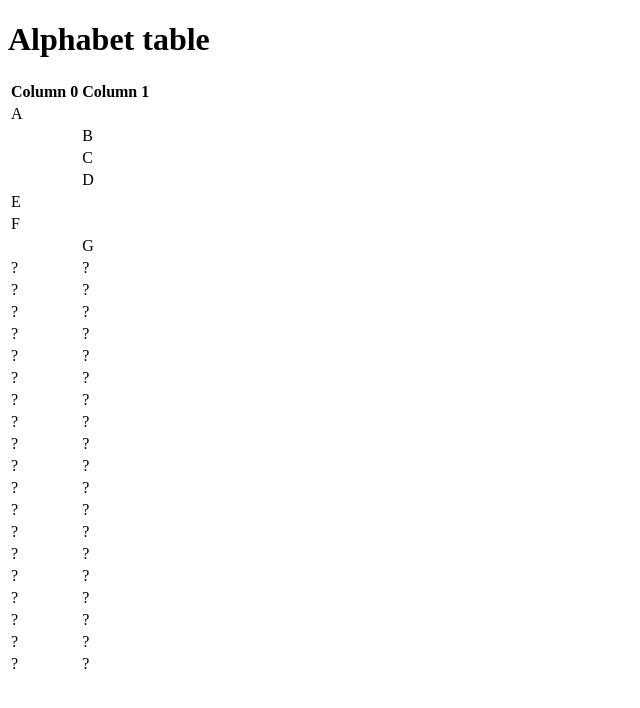
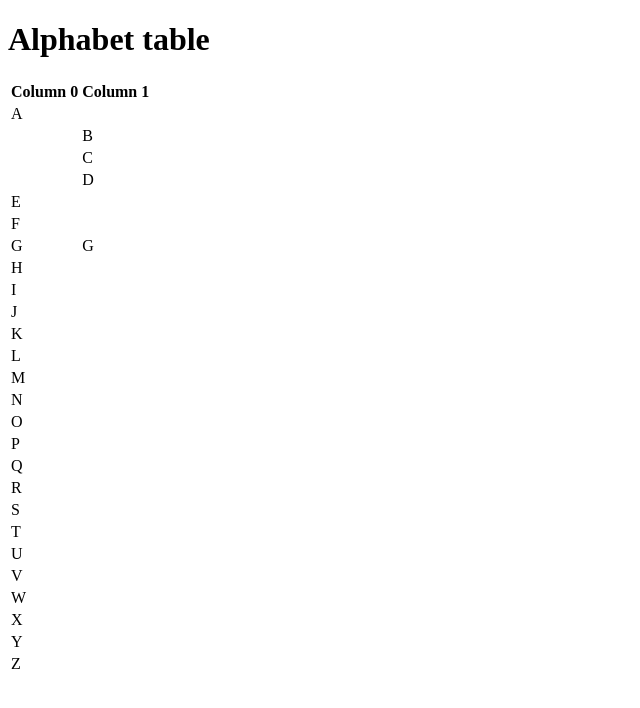
Before and after one commit to comp426-2023-spring/a01-haowens, a website: page public/index.html in a window 1280 px wide. Shown: the whole page, without its empty margins (0-640 px from the left). Drawn offline with Linux system fonts and the light colour scheme.

Commit message:
alphabet table

```diff
--- a/public/index.html
+++ b/public/index.html
@@ -34,64 +34,64 @@
     						<td>F</td><td></td>
   					</tr>
   					<tr>
-    						<td></td><td>G</td>
+    						<td>G</td><td>G</td>
   					</tr>
   					<tr>
-    						<td>?</td><td>?</td>
+    						<td>H</td><td></td>
   					</tr>
  					<tr>
-                                                <td>?</td><td>?</td>
+                                                <td>I</td><td></td>
                                         </tr>
 					<tr>
-                                                <td>?</td><td>?</td>
+                                                <td>J</td><td></td>
                                         </tr>
 					<tr>
-                                                <td>?</td><td>?</td>
+                                                <td>K</td><td></td>
                                         </tr>
                                         <tr>
-                                                <td>?</td><td>?</td>
+                                                <td>L</td><td></td>
                                         </tr>
                                         <tr>
-                                                <td>?</td><td>?</td>
+                                                <td>M</td><td></td>
                                         </tr>
                                         <tr>
-                                                <td>?</td><td>?</td>
+                                                <td>N</td><td></td>
                                         </tr>
                                         <tr>
-                                                <td>?</td><td>?</td>
+                                                <td>O</td><td></td>
                                         </tr>
                                         <tr>
-                                                <td>?</td><td>?</td>
+                                                <td>P</td><td></td>
                                         </tr>
                                         <tr>
-                                                <td>?</td><td>?</td>
+                                                <td>Q</td><td></td>
                                         </tr>
                                         <tr>
-                                                <td>?</td><td>?</td>
+                                                <td>R</td><td></td>
                                         </tr>
                                         <tr>
-                                                <td>?</td><td>?</td>
+                                                <td>S</td><td></td>
                                         </tr>
                                         <tr>
-                                                <td>?</td><td>?</td>
+                                                <td>T</td><td></td>
                                         </tr>
                                         <tr>
-                                                <td>?</td><td>?</td>
+                                                <td>U</td><td></td>
                                         </tr>
                                         <tr>
-                                                <td>?</td><td>?</td>
+                                                <td>V</td><td></td>
                                         </tr>
                                         <tr>
-                                                <td>?</td><td>?</td>
+                                                <td>W</td><td></td>
                                         </tr>
                                         <tr>
-                                                <td>?</td><td>?</td>
+                                                <td>X</td><td></td>
                                         </tr>
                                         <tr>
-                                                <td>?</td><td>?</td>
+                                                <td>Y</td><td></td>
                                         </tr>
                                         <tr>
-                                                <td>?</td><td>?</td>
+                                                <td>Z</td><td></td>
                                         </tr>
 				</tbody>
 			</table>
```
